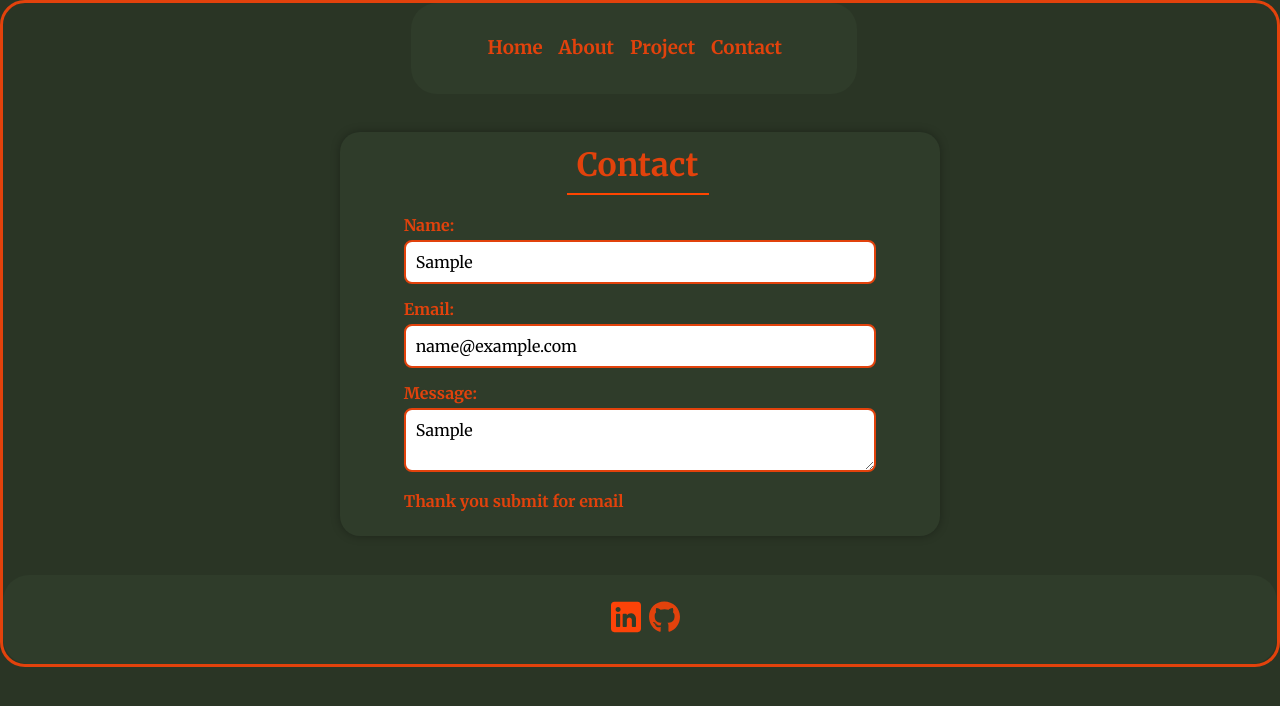
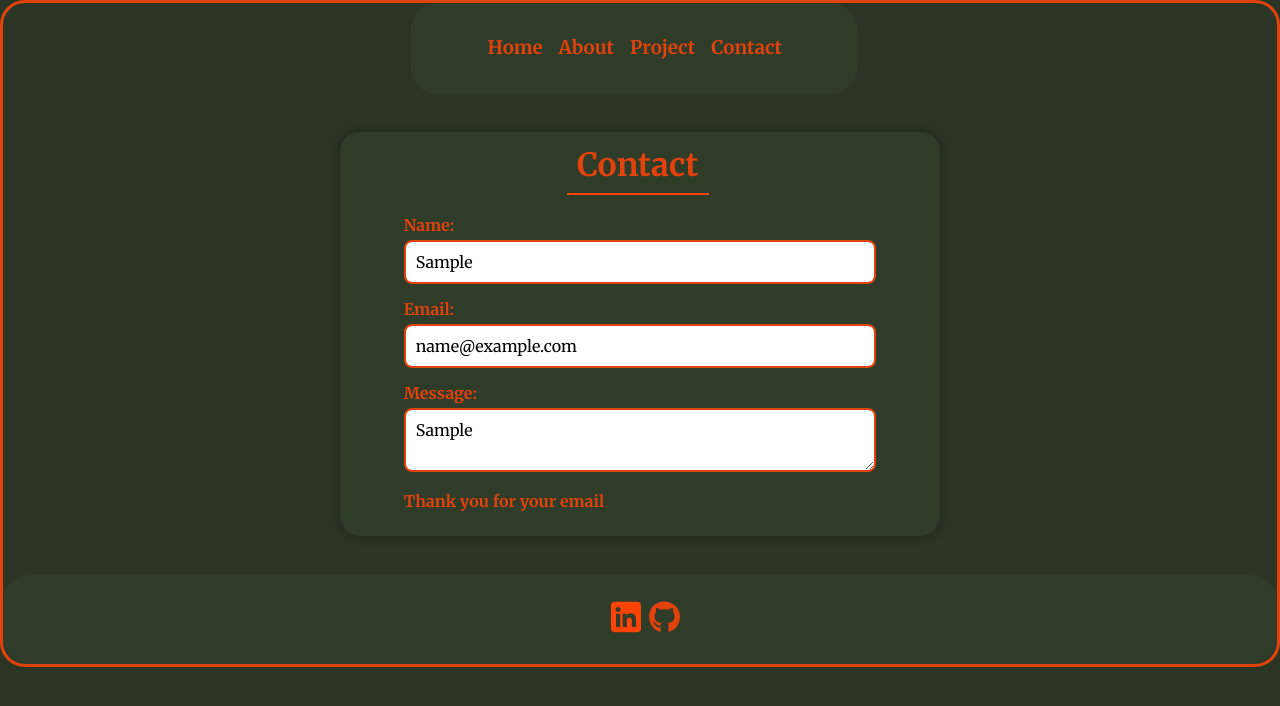
Before and after one commit to joshuaminerxa78/JCWebsite, a React (Vite) app: page /contact in a window 1280 px wide. Both pictures are taken after typing "Sample", "name@example.com", "Sample" into the empty fields and a click on the button "Send Message". Shown: the top 706 px of the page. Built offline with nearby package versions, Linux system fonts and the light colour scheme.

Commit message:
Updated website files

```diff
--- a/src/Components/Contact/Contact.jsx
+++ b/src/Components/Contact/Contact.jsx
@@ -1,33 +1,59 @@
-import { useState } from 'react'
-import './Contact.css'
+import React ,{ useState } from 'react';
+import './Contact.css';
 
 function Contact() {
+    const [check, setCheck] = useState(false);
+    const [name, setName] = useState('');
+    const [email, setEmail] = useState('');
+    const [message, setMessage] = useState('');
 
-    const [check, setCheck] = useState(false)
-    const [text , setText] = useState('')
+    const handleSubmit = (e) => {
+        e.preventDefault();
+        setCheck(true);  // Show the thank you message
+    };
 
     return (
-        <>
+        <main className="form-container">
+            <h2 id='topic3'>Contact</h2>
+            <form method="POST" data-netlify="true" onSubmit={handleSubmit}>
+                <input type="hidden" name="form-name" value="contact" />
 
-            <main class="form-container">
-                <h2 id='topic3'>Contact</h2>
-                <form method="POST" data-netlify="true" >
-                    <input type="hidden" name='form-names' value='contact' />
-                    <label for="name">Name:</label>
-                    <input onChange={(e) => setText(e.target.value)} type="text" id="name" name="name" required/>
+                <label htmlFor="name">Name:</label>
+                <input
+                    onChange={(e) => setName(e.target.value)}
+                    type="text"
+                    id="name"
+                    name="name"
+                    required
+                    value={name}
+                />
 
-                    <label for="email">Email:</label>
-                    <input onChange={(e) => setText(e.target.value)}  type="email" id="email" name="email" required/>
+                <label htmlFor="email">Email:</label>
+                <input
+                    onChange={(e) => setEmail(e.target.value)}
+                    type="email"
+                    id="email"
+                    name="email"
+                    required
+                    value={email}
+                />
 
-                    <label for="message">Message:</label>
-                    <textarea id="message" name="message" ></textarea>
+                <label htmlFor="message">Message:</label>
+                <textarea
+                    onChange={(e) => setMessage(e.target.value)}
+                    id="message"
+                    name="message"
+                    value={message}
+                ></textarea>
 
-                   {check == true && text != ""? <label for="submit">Thank you submit for email</label>: <button onClick={() => setCheck(true)} type="submit" value="send message">Send Message</button>}
-                </form>
-            </main>
-
-        </>
-    )
+                {check && name && email ? (
+                    <label htmlFor="submit">Thank you for your email</label>
+                ) : (
+                    <button type="submit" value="send message">Send Message</button>
+                )}
+            </form>
+        </main>
+    );
 }
 
-export default Contact
+export default Contact;
```
